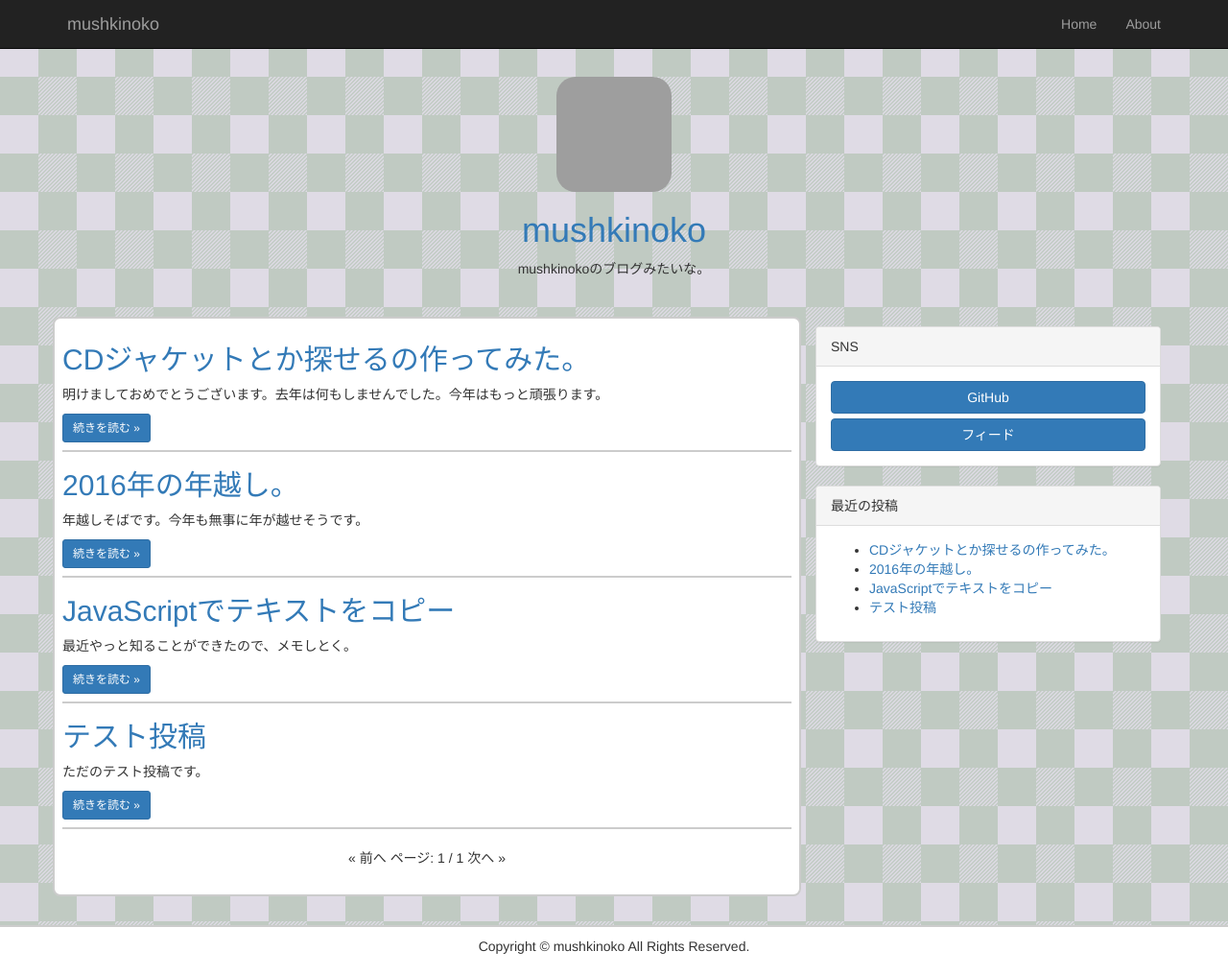
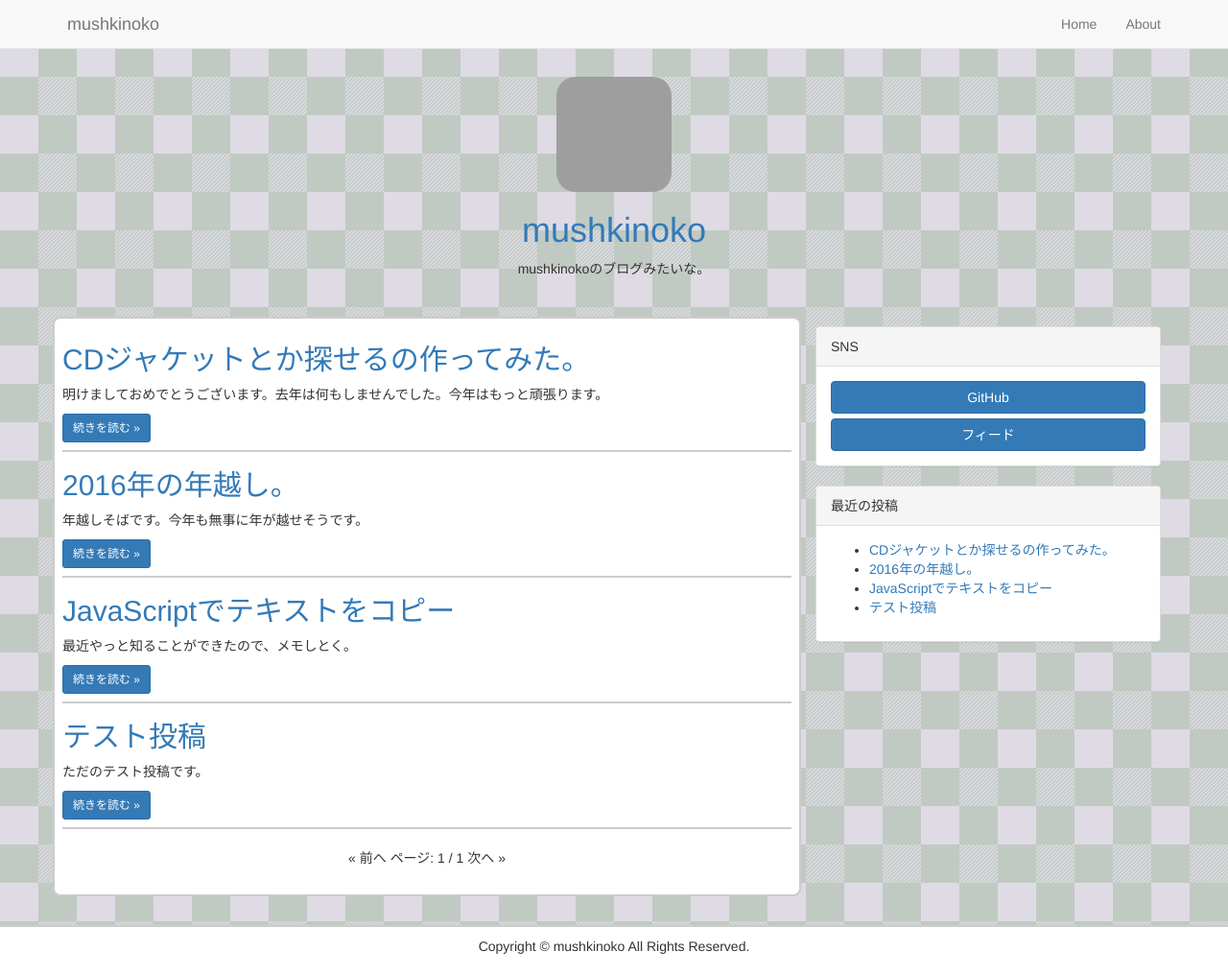
Before and after one commit to mushkinoko/mushkinoko.github.io, a Jekyll site: the page built from index.html, in a window 1280 px wide and 1016 px high. Shown: the whole window at 96% size. Built offline with Jekyll 4.4.1, drawn with Linux system fonts in a browser that asks for light colours; the list of posts is cut into pages by our own code; grey boxes are pictures that could not be loaded.

Commit message:
Edit a File

```diff
--- a/_layouts/default.html
+++ b/_layouts/default.html
@@ -10,7 +10,7 @@
   </head>
   <body>
     <header>
-      <nav class="navbar navbar-inverse navbar-fixed-top">
+      <nav class="navbar navbar-default navbar-fixed-top">
         <div class="container">
           <div class="navbar-header">
             <button type="button" class="navbar-toggle collapsed" data-toggle="collapse" data-target="#navbar" aria-expanded="false" aria-controls="navbar">
```
